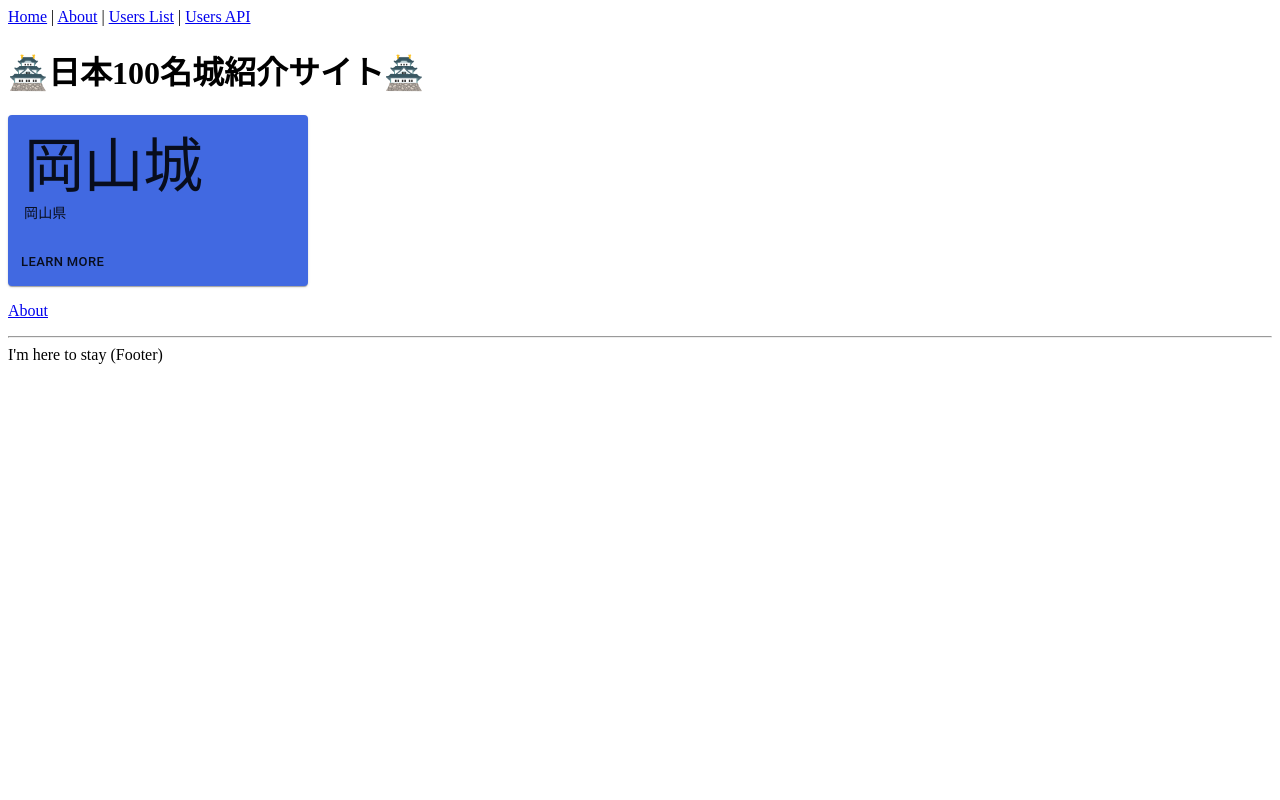
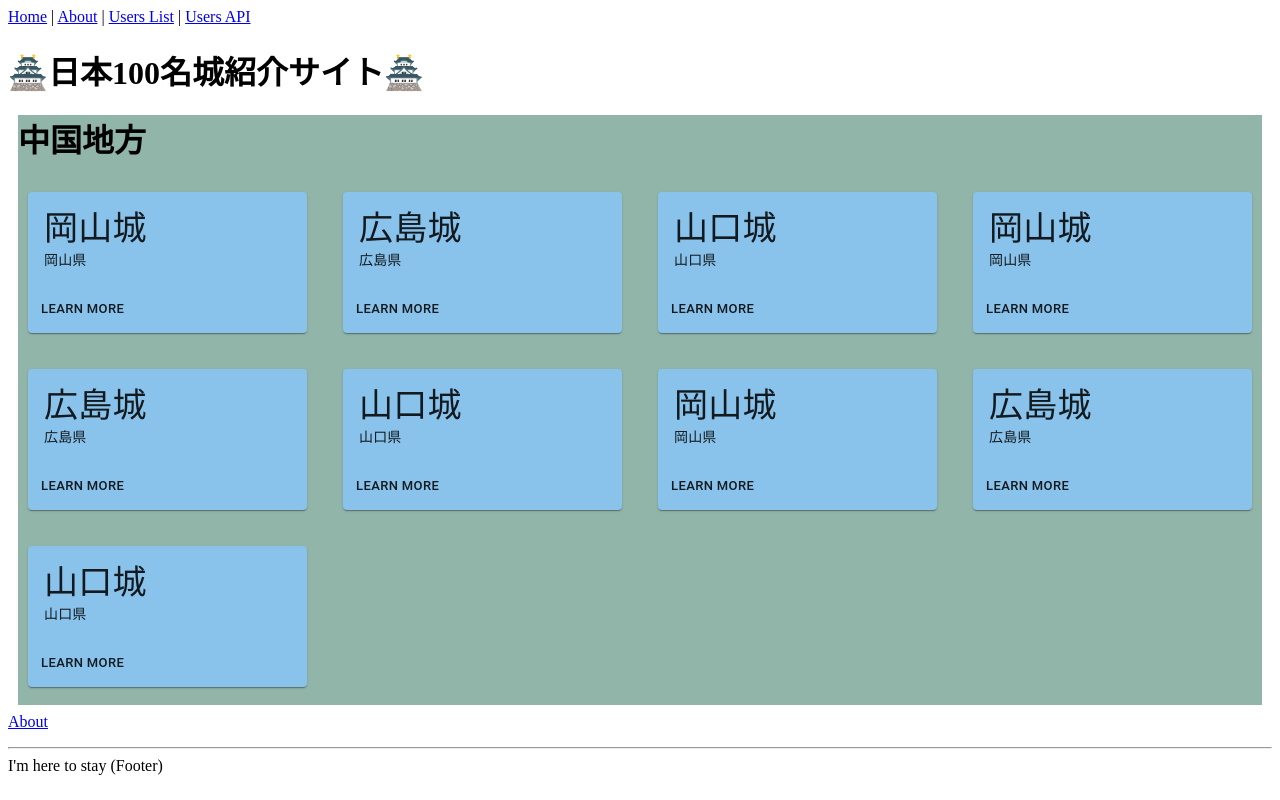
Before and after one commit to y-moriwake/japanese-100-castles-frontend, a Next.js app: page / in a window 1280 px wide. Built offline with nearby package versions, Linux system fonts and the light colour scheme.

Commit message:
[add] グリッドとかカードとか試しに実装

```diff
--- a/components/Card.tsx
+++ b/components/Card.tsx
@@ -5,12 +5,12 @@ import CardActions from '@material-ui/core/CardActions';
 import CardContent from '@material-ui/core/CardContent';
 import Button from '@material-ui/core/Button';
 import Typography from '@material-ui/core/Typography';
+import { CastleInfo } from '../interfaces/CastleInfo'
 
 const useStyles = makeStyles({
   root: {
-    minWidth: 50,
-    maxWidth: 300,
-    backgroundColor: "#4169e1",
+    margin:10,
+    backgroundColor: "#89c3eb",
   },
   title: {
     fontSize: 15,
@@ -20,18 +20,17 @@ const useStyles = makeStyles({
   },
 });
 
-const SimpleCard = () => {
+function SimpleCard({ regionalName, castlesName, id}: CastleInfo) {
     const classes = useStyles();
 
     return (
-    <Card className={classes.root}>
+        <Card className={classes.root} key={id}>
             <CardContent>
-        <Typography variant="h2" component="h2">
-          岡山城
+                <Typography variant="h4" component="h2">
+                    {regionalName}
                 </Typography>
                 <Typography variant="body2" component="p">
-          岡山県
-          <br />
+                    {castlesName}
                 </Typography>
             </CardContent>
             <CardActions>
--- /dev/null
+++ b/components/Grid.tsx
@@ -0,0 +1,45 @@
+import React from 'react';
+import { makeStyles, createStyles, Theme } from '@material-ui/core/styles';
+import Grid from '@material-ui/core/Grid';
+import { CastleInfo } from '../interfaces/castleInfo';
+import SimpleCard from './Card';
+
+const useStyles = makeStyles((theme: Theme) =>
+  createStyles({
+    root: {
+      flexGrow: 1,
+      margin:10,
+      backgroundColor: "#92b5a9",
+    },
+    paper: {
+      padding: theme.spacing(1),
+      textAlign: 'center',
+      color: theme.palette.text.secondary,
+    },
+  }),
+);
+
+type Props = {
+  castleInfos: CastleInfo[]
+}
+
+const NestedGrid = ({ castleInfos }: Props) => {
+  const classes = useStyles();
+
+  return (
+    <div className={classes.root}>
+      <h1>中国地方</h1>
+      <Grid item xs={12}>
+      <Grid container spacing={2}>
+        {castleInfos.map((castleInfo) =>
+          <Grid item xs={3} key={castleInfo.id}>
+            <SimpleCard regionalName={castleInfo.regionalName} castlesName={castleInfo.castlesName} id={castleInfo.id}/>
+          </Grid>
+        )}
+      </Grid>
+      </Grid>
+    </div>
+  );
+}
+
+export default NestedGrid;
--- /dev/null
+++ b/interfaces/castleInfo.ts
@@ -0,0 +1,5 @@
+export type CastleInfo = {
+    id: number
+    regionalName: string
+    castlesName: string
+}
--- a/pages/index.tsx
+++ b/pages/index.tsx
@@ -1,13 +1,24 @@
 import Link from 'next/link'
 import Layout from '../components/Layout'
-import SimpleCard from '../components/Card'
+import NestedGrid from '../components/Grid'
+import { CastleInfo } from '../interfaces/CastleInfo'
+
+const CastleInfoArray: CastleInfo[] = [
+  { id:0, regionalName: '岡山城', castlesName: '岡山県' },
+  { id:1, regionalName: '広島城', castlesName: '広島県' },
+  { id:2, regionalName: '山口城', castlesName: '山口県' },
+  { id:3, regionalName: '岡山城', castlesName: '岡山県' },
+  { id:4, regionalName: '広島城', castlesName: '広島県' },
+  { id:5, regionalName: '山口城', castlesName: '山口県' },
+  { id:6, regionalName: '岡山城', castlesName: '岡山県' },
+  { id:7, regionalName: '広島城', castlesName: '広島県' },
+  { id:8, regionalName: '山口城', castlesName: '山口県' },
+]
 
 const IndexPage = () => (
-  <Layout title="Home | Next.js + TypeScript Example">
+  <Layout title="日本100名城">
     <h1>🏯日本100名城紹介サイト🏯</h1>
-    <p>
-      <SimpleCard/>
-    </p>
+    <NestedGrid castleInfos={CastleInfoArray}/>
     <p>
       <Link href="/about">
         <a>About</a>
```
Also changed, not shown: 1 other file (tests, documents, lock files or other folders). Lines whose indentation alone changed are shown as unchanged.
